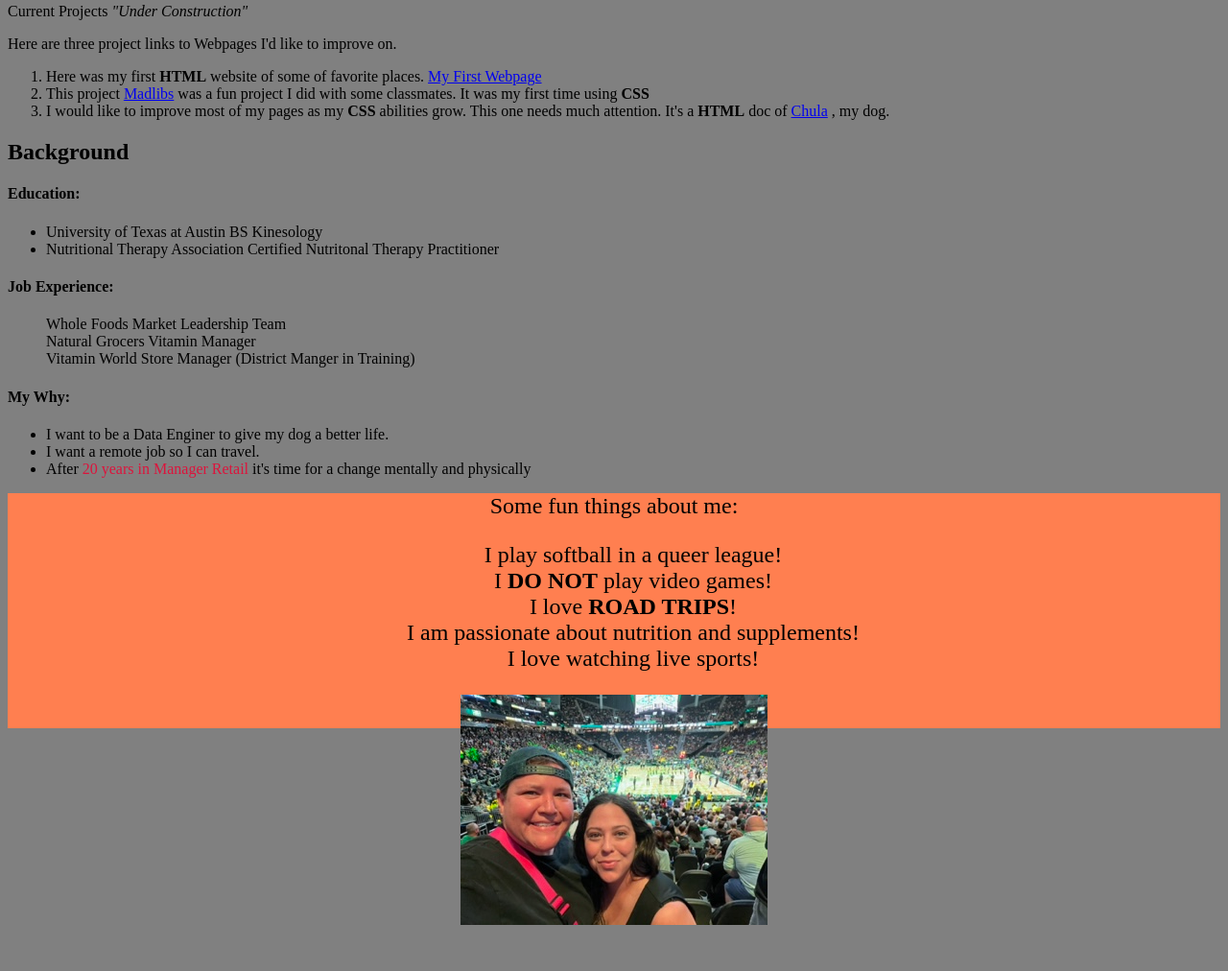
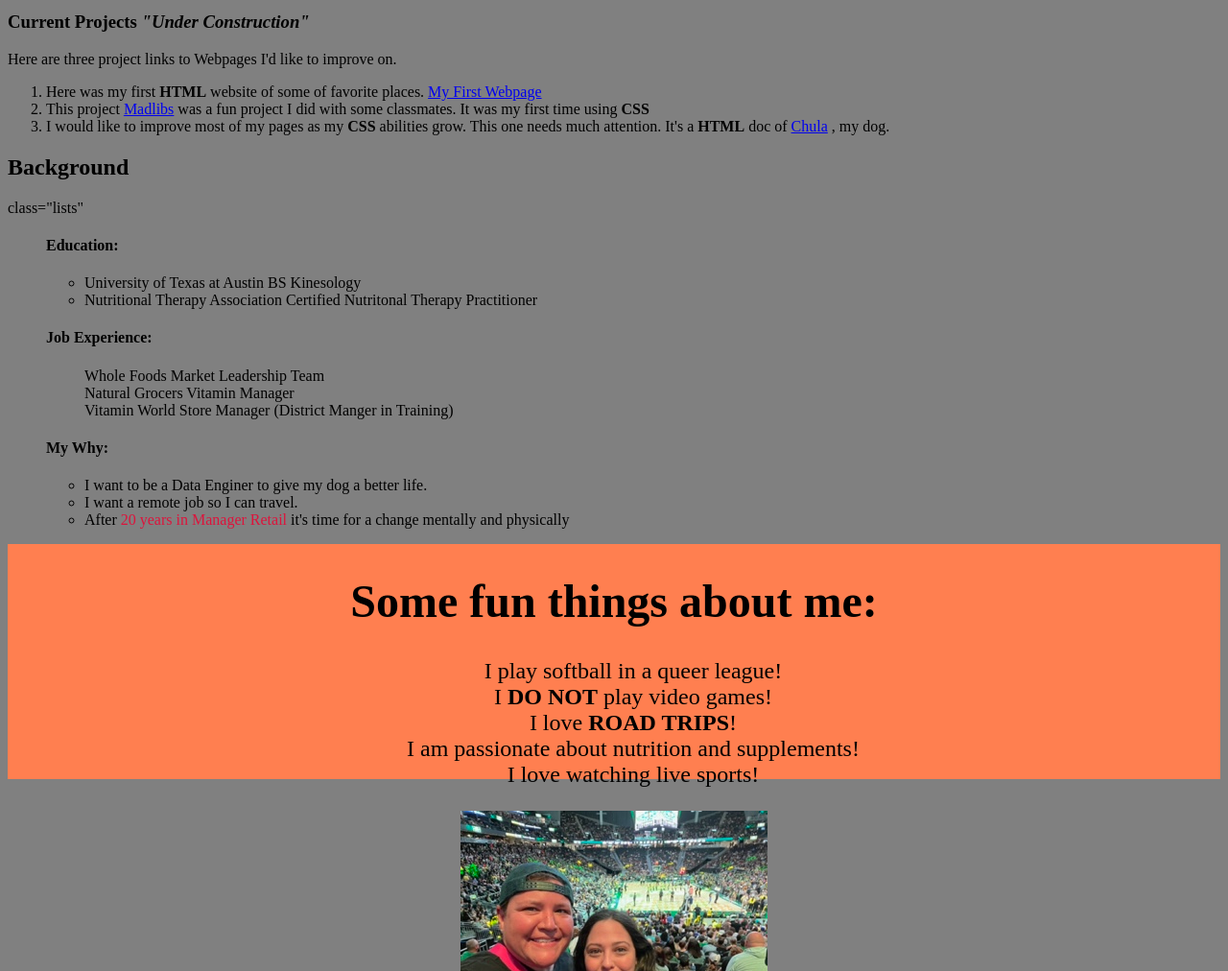
Before and after one commit to dulcelj55/HTML-Portfolio-, a plain HTML site: page index.html in a window 1280 px wide. Shown: the part 534-1546 px from the top of the page at 96% size. Before the commit the page ends 1504 px from the top, so only its background shows below. Drawn offline with Linux system fonts and the light colour scheme.

Commit message:
fix intentions

```diff
--- a/index.html
+++ b/index.html
@@ -2,7 +2,7 @@
 <html lang="en-US">
 <head>
   <title>Dulce Jaramillo</title>
-  <link href="css/styles.css" rel="stylesheet" type="text/css"
+  <link href="css/styles.css" rel="stylesheet" type="text/css">
 </head>
 <body style="background-color:grey;"></body>
   <h1>Dulce Jaramillo</h1>
@@ -11,18 +11,18 @@
     <h3>About Me:</h3>
     <p>After <span>20 years of retail management</span> I've decided to take a leap of faith and try out data enginereering. I currently live in a conversion van based out of Seattle, Washington. I love to travel within the US and hope to work remotely to incorptorate more traveling. Some of the things I hold dear to me are my family, my partner Victoria, and most of all my dog Chula!</p>
   </div>
-  <div
+  <div>
     <h3>Current Projects <em>"Under Construction"</em></h3>
     <p>Here are three project links to Webpages I'd like to improve on.
     <ol>
       <li>Here was my first <strong>HTML</strong> website of some of favorite places. <a href="https://github.com/dulcelj55/my-first-website2.git">My First Webpage</a></li>
-      <li>This project <a href="https://github.com/dulcelj55/madlibs.git">Madlibs</a> was a fun project I did with some classmates. It was my first time using <strong>CSS</strong> </a></li>
+      <li>This project <a href="https://github.com/dulcelj55/madlibs.git">Madlibs</a> was a fun project I did with some classmates. It was my first time using <strong>CSS</strong> </li>
       <li> I would like to improve most of my pages as my <strong>CSS</strong> abilities grow. This one needs much attention. It's a <strong>HTML</strong> doc of <a href="https://github.com/dulcelj55/Chula.git"> Chula</a> , my dog.</li>
     </ol>
     </p>
     <h2><strong>Background</strong></h2>
-  <div class="lists"
-    <ul style="list-style: none;"></u>
+  <div> class="lists"
+    <ul style="list-style: none;">
       <li><h4>Education:</h4>
         <ul>
           <li>University of Texas at Austin BS Kinesology
@@ -42,7 +42,7 @@
         </ul>
     </ul>
   </div>
-  <div class="game"
+  <div class="game">
     <h1>Some fun things about me:</h1>
     <ul style="list-style: none;"></u>
       <li>I play softball in a queer league!</li>
@@ -51,12 +51,7 @@
       <li>I am passionate about nutrition and supplements!</li>
       <li>I love watching live sports!</li>
     </ul>
-    <img src="img/IMG_3203.jpg" alt=" A photo Victoria and myself at Storm game."
+    <img src="img/IMG_3203.jpg" alt=" A photo Victoria and myself at Storm game." >
   </div>
-
-
-
-
-
   </body>
 </html>
```
Lines whose indentation alone changed are shown as unchanged.
